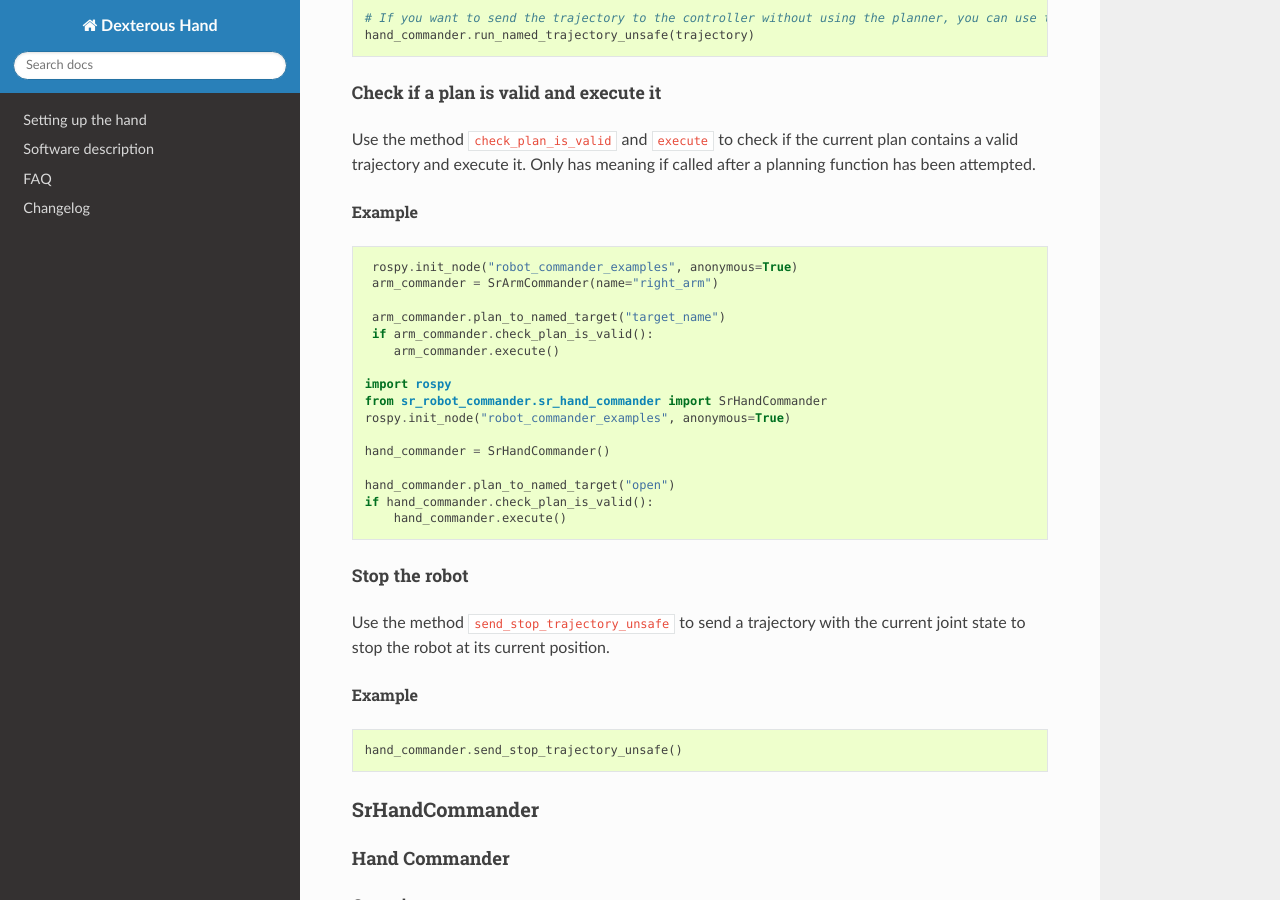
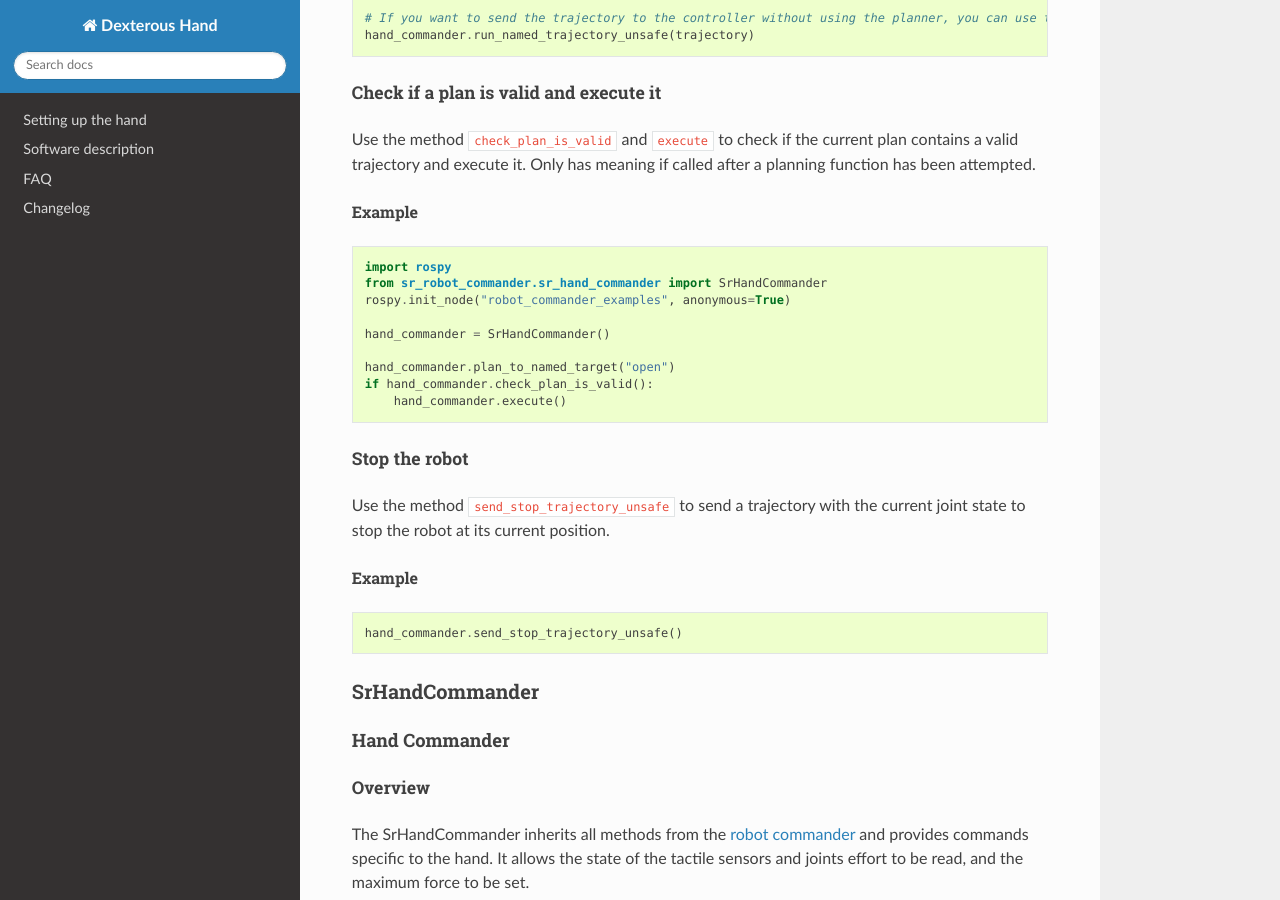
Before and after one commit to shadow-robot/sr_dexterous_hand_documentation, a Sphinx documentation site: the page built from docs/user_guide/2_software_description.md, in a window 1280 px wide and 900 px high, scrolled down 24481 px. Built offline with Sphinx 7.4.7 and the Read the Docs theme 2.0.0, drawn with Linux system fonts in a browser that asks for light colours; some of the changed text lies outside the part shown.

```diff
--- a/docs/user_guide/2_software_description.md
+++ b/docs/user_guide/2_software_description.md
@@ -756,7 +756,7 @@
    degrees (default value is False)
 
 *IMPORTANT:* Bear in mind that the names of the joints are different for
-the right and left arm/hand.
+the right and left hand.
 
 Example
 ^^^^^^^
@@ -891,13 +891,6 @@
 
 .. code:: python
 
-   rospy.init_node("robot_commander_examples", anonymous=True)
-   arm_commander = SrArmCommander(name="right_arm")
-
-   arm_commander.plan_to_named_target("target_name")
-   if arm_commander.check_plan_is_valid():
-      arm_commander.execute()
-
   import rospy
   from sr_robot_commander.sr_hand_commander import SrHandCommander
   rospy.init_node("robot_commander_examples", anonymous=True)
```
Also changed, not shown: other parts of docs/user_guide/2_software_description.md (+1 -1 lines).
